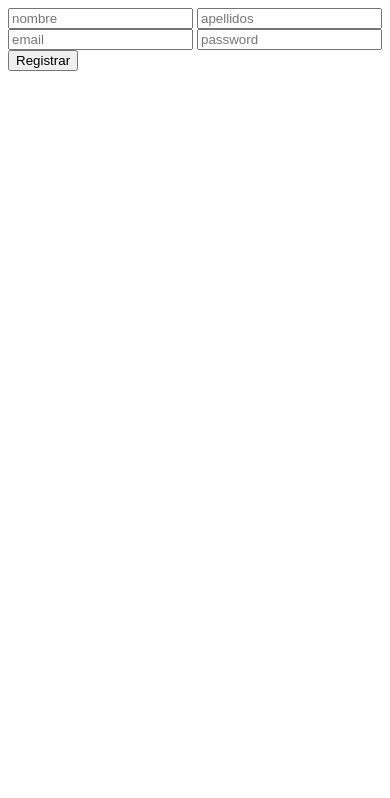
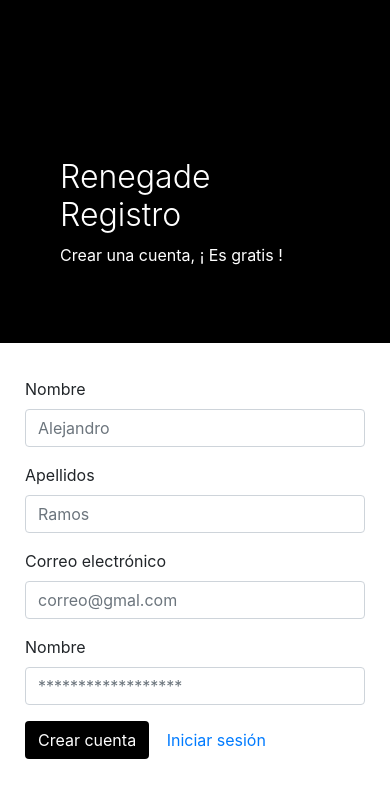
Before and after one commit to esauml/renegade, a Flask app: page /signup in a window 390 px wide. Shown: the top 798 px of the page. Run offline with Flask 2, Linux system fonts and the light colour scheme; some libraries are stand-ins or nearby versions.

Commit message:
Se completa login con sesiones. Se agrega login y signup. Se agregan inserciones de rol y usuarios. Se modifica cliente,mi info.

```diff
--- a/app/site/Usuario.py
+++ b/app/site/Usuario.py
@@ -4,13 +4,14 @@ from flask_login import UserMixin
 
 class Usuario(UserMixin):
 
-    def __init__(self, id, nombre, apellidos, email, password, activo) -> None:
+    def __init__(self, id, nombre, apellidos, email, password, activo, idRol) -> None:
         self.id = id
         self.password = password
         self.email = email
         self.nombre = nombre
         self.apellidos = apellidos
         self.activo = activo
+        self.idRol = idRol
 
     @classmethod
     def check_password(self, hashed_password, password):
--- a/app/site/__init__.py
+++ b/app/site/__init__.py
@@ -3,7 +3,6 @@ from werkzeug.security import check_password_hash
 from flask_security import login_required
 
 from .UsuarioQueries import UsuarioQueries
-from .rol import Rol
 from ..config import USUARIO_ADMIN
 
 
@@ -13,14 +12,15 @@ auth = Blueprint('auth', __name__)
 @auth.before_request
 def before_request():
     if 'id' in session:
-        print('aqui')
         model = UsuarioQueries()
-        rol_obj = rol.Rol()
         id = session['id']
         usuario = model.consultar_cliente_por_id(id)
-        roles = rol_obj.obtener_roles_por_usuario_id(id)
         g.user = usuario
-        g.rol = roles[0]
+
+
+@auth.route('/', methods=['GET'])
+def index():
+    return render_template('login.html')
 
 
 @auth.route('/login', methods=['GET'])
@@ -40,24 +40,22 @@ def login_post():
         flash('El usuario y/o la contraseña son incorrectos')
         return redirect(url_for('auth.login_get'))
 
-    rol_obj = rol.Rol()
-    roles = rol_obj.obtener_roles_por_usuario_id(usuario.id)
-    session['id'] = usuario.id
+    session['id'] = usuario.idRol
     g.user = usuario
-    g.rol = roles[0]
-
+    g.rol = usuario.idRol
+    print(usuario.idRol)
     mensaje = 'Bienvenido ' + usuario.nombre
-    if(roles[0] == 'administrador'):
+    if(usuario.idRol == 2):
         flash(mensaje)
         return render_template(url_for('administrador.consultar_productos_get'))
 
-    if(roles[0] == 'administrativo'):
+    if(usuario.idRol == 3):
         flash(mensaje)
         return render_template(url_for('administrativo.consultar_ventas_get'))
 
-    if(roles[0] == 'cliente'):
+    if(usuario.idRol == 1):
         flash(mensaje)
-        return render_template('/landing_page.html')
+        return redirect(url_for('cliente.miInformacion'))
 
 
 @auth.route('/signup', methods=['GET'])
@@ -77,15 +75,11 @@ def signup_post():
     usuario_email = model.consultar_por_email(email)
 
     if usuario_email:
-        flash('Ese correo electrónico ya existe')
+        flash('El correo electrónico ya fue registrado.')
         return redirect(url_for('auth.signup_get'))
 
     model.registro_usuario(USUARIO_ADMIN, nombre, apellidos, email, password)
-    usuario = model.consultar_por_email(email)
-
-    rol_obj = rol.Rol()
-    rol_obj.agregar_rol_cliente_por_id(USUARIO_ADMIN, usuario.id)
-
+    flash('Se registró correctamente al usario.')
     return redirect(url_for('auth.login_get'))
 
 
--- /dev/null
+++ b/app/static/css/login.css
@@ -0,0 +1,75 @@
+body {
+    font-family: "Lato", sans-serif;
+}
+
+
+
+.main-head{
+    height: 150px;
+    background: #FFF;
+
+}
+
+.sidenav {
+    height: 100%;
+    background-color: #000;
+    overflow-x: hidden;
+    padding-top: 20px;
+}
+
+
+.main {
+    padding: 0px 10px;
+}
+
+@media screen and (max-height: 450px) {
+    .sidenav {padding-top: 15px;}
+}
+
+@media screen and (max-width: 450px) {
+    .login-form{
+        margin-top: 10%;
+    }
+
+    .register-form{
+        margin-top: 10%;
+    }
+}
+
+@media screen and (min-width: 768px){
+    .main{
+        margin-left: 40%;
+    }
+
+    .sidenav{
+        width: 40%;
+        position: fixed;
+        z-index: 1;
+        top: 0;
+        left: 0;
+    }
+
+    .login-form{
+        margin-top: 80%;
+    }
+
+    .register-form{
+        margin-top: 20%;
+    }
+}
+
+
+.login-main-text{
+    margin-top: 20%;
+    padding: 60px;
+    color: #fff;
+}
+
+.login-main-text h2{
+    font-weight: 300;
+}
+
+.btn-black{
+    background-color: #000 !important;
+    color: #fff;
+}
--- a/app/templates/landing_page.html
+++ b/app/templates/landing_page.html
@@ -1,3 +1,5 @@
+<h2>Esto es el landing page</h2>
+
 hola {{g.user.nombre}} tienes un Rol como {{g.rol}}
 
 <a href="{{ url_for('cliente.profile_get') }}" class="navbar-item">
--- a/app/templates/signup.html
+++ b/app/templates/signup.html
@@ -5,11 +5,20 @@
     <meta charset="UTF-8">
     <meta http-equiv="X-UA-Compatible" content="IE=edge">
     <meta name="viewport" content="width=device-width, initial-scale=1.0">
-    <title>Document</title>
+    <title>Signup</title>
+    <link href="../static/css/login.css" rel="stylesheet">
 </head>
+<link href="//maxcdn.bootstrapcdn.com/bootstrap/4.0.0/css/bootstrap.min.css" rel="stylesheet" id="bootstrap-css">
 
 <body>
-
+    <div class="sidenav">
+        <div class="login-main-text">
+            <h2>Renegade<br> Registro</h2>
+            <p>Crear una cuenta, ¡ Es gratis !</p>
+        </div>
+    </div>
+    <div class="main">
+        <div class="col-md-6 col-sm-12">
             {%with messages = get_flashed_messages()%}
             {% if messages %}
             {%for message in messages%}
@@ -19,15 +28,37 @@
             {%endfor%}
             {%endif%}
             {%endwith%}
+            <div class="login-form">
+                <form action="/signup" method="POST">
+                    <div class="form-group">
+                        <label>Nombre</label>
+                        <input class="form-control" type="text" name="nombre" id="nombre" placeholder="Alejandro"
+                            required>
+                    </div>
+                    <div class="form-group">
+                        <label>Apellidos</label>
+                        <input class="form-control" type="text" name="apellidos" id="apellidos" placeholder="Ramos"
+                            required>
+                    </div>
+                    <div class="form-group">
+                        <label>Correo electrónico</label>
+                        <input class="form-control" type="text" name="email" id="email" placeholder="correo@gmal.com"
+                            required>
+                    </div>
+                    <div class="form-group">
+                        <label>Nombre</label>
+                        <input class="form-control" type="password" name="password" id="password" placeholder="******************"
+                            required>
+                    </div>
 
-    <form action="/signup" method="POST">
-        <input type="text" name="nombre" id="nombre" placeholder="nombre">
-        <input type="text" name="apellidos" id="apellidos" placeholder="apellidos">
-        <input type="text" name="email" id="email" placeholder="email">
-        <input type="text" name="password" id="password" placeholder="password">
-        <button type="submit">Registrar</button>
+                    <button type="submit" class="btn btn-black">Crear cuenta</button>
+                    <a class="btn btn-white" href="{{ url_for('auth.login_get') }}">Iniciar sesión</a>
                 </form>
-
+            </div>
+        </div>
+    </div>
 </body>
+<script src="//maxcdn.bootstrapcdn.com/bootstrap/4.0.0/js/bootstrap.min.js"></script>
+<script src="//code.jquery.com/jquery-1.11.1.min.js"></script>
 
 </html>
--- a/dll.sql
+++ b/dll.sql
@@ -16,7 +16,7 @@ CREATE TABLE IF NOT EXISTS Usuario (
     correo    VARCHAR(100) UNIQUE,
     password  VARCHAR(255),
     active    TINYINT(1) DEFAULT 0,
-    idRol     INT,
+    idRol     INT DEFAULT 1,
     FOREIGN KEY (idRol) REFERENCES Rol (id)
 );
 
```
Also changed, not shown: app/administrador/__init__.py (+5 -8 lines), app/administrativo/__init__.py (+1 -21 lines), app/cliente/__init__.py (+22 -30 lines), app/site/UsuarioQueries.py (+5 -5 lines), app/site/rol.py (deleted, +0 -36 lines), app/templates/cliente/infoUsuario.html (+7 -6 lines), app/templates/login.html (+31 -6 lines), inserciones.sql (+12 -0 lines), app/templates/adm/administrador/proveedores.html (added), app/templates/cliente/layout.html (line endings or trailing spaces). Lines whose indentation alone changed are shown as unchanged.
